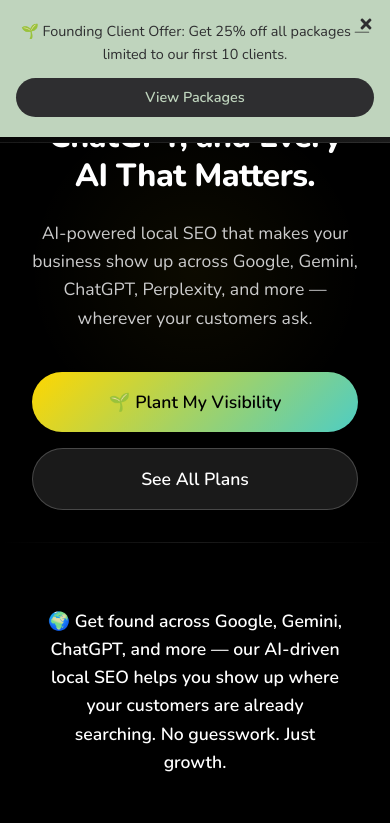
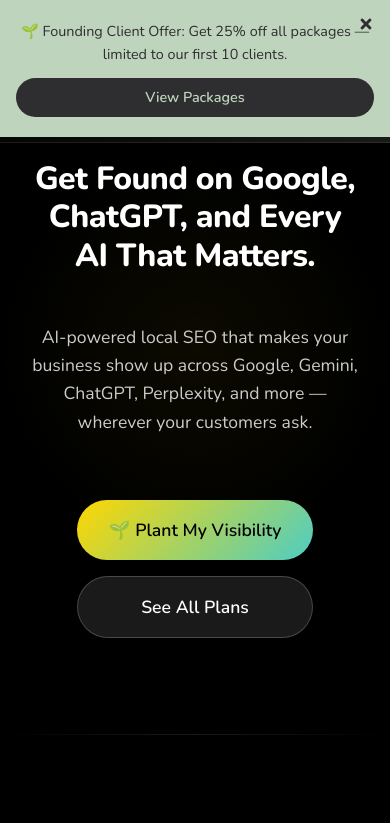
Before and after one commit to KJGuce/dueseasondigital.github.io, a React (Vite) app in the folder react-site/: page / in a window 390 px wide. Shown: the top 823 px of the page. Built offline with nearby package versions, Linux system fonts and the light colour scheme.

Commit message:
fix: adjust homepage hero section padding to prevent navbar overlap

```diff
--- a/react-site/src/pages/HomePage.module.css
+++ b/react-site/src/pages/HomePage.module.css
@@ -21,8 +21,6 @@
 
 /* Hero Section */
 .hero {
-  height: 50vh;
-  min-height: 500px;
   display: flex;
   align-items: center;
   justify-content: center;
@@ -33,8 +31,9 @@
   );
   position: relative;
   overflow: hidden;
-  padding: 8rem 0 4rem;
+  padding: clamp(12rem, 20vw, 16rem) 0 8rem;
   width: 100%;
+  margin-bottom: 2rem;
 }
 
 .hero::before {
@@ -61,6 +60,10 @@
   position: relative;
   z-index: 2;
   text-align: center;
+  display: flex;
+  flex-direction: column;
+  align-items: center;
+  gap: 2.5rem;
 }
 
 .hero h1 {
@@ -156,7 +159,7 @@
 /* Context Section */
 .contextSection {
   text-align: center;
-  margin-bottom: 4rem;
+  margin-bottom: 6rem;
   padding: 0 2rem;
 }
 
@@ -168,12 +171,20 @@
   line-height: 1.6;
 }
 
+.servicesGrid {
+  display: grid;
+  grid-template-columns: repeat(auto-fit, minmax(300px, 1fr));
+  gap: 2rem;
+  margin-bottom: 4rem;
+}
+
 .benefitIcons {
   display: grid;
   grid-template-columns: repeat(3, 1fr);
   gap: 2rem;
   max-width: 1200px;
   margin: 0 auto;
+  margin-bottom: 4rem;
 }
 
 .contextBenefitIcon {
@@ -249,7 +260,7 @@
 
 /* Services Section */
 .services {
-  padding: 4rem 0 6rem;
+  padding: 6rem 0 6rem;
   background: linear-gradient(
     135deg,
     var(--color-background-dark) 0%,
@@ -267,7 +278,7 @@
 
 .sectionHeader {
   text-align: center;
-  margin-bottom: 5rem;
+  margin-bottom: 4rem;
 }
 
 .sectionHeader h2 {
@@ -309,11 +320,12 @@
 
 .packagesGrid {
   display: grid;
-  grid-template-columns: repeat(auto-fit, minmax(min(100%, 350px), 1fr));
+  grid-template-columns: repeat(3, 1fr);
   gap: 2rem;
   width: 100%;
+  max-width: 1200px;
+  margin: 0 auto 4rem;
   padding: 0;
-  margin-bottom: 4rem;
 }
 
 .package {
@@ -813,7 +825,7 @@
   }
 
   .packagesGrid {
-    grid-template-columns: repeat(auto-fit, minmax(min(100%, 300px), 1fr));
+    grid-template-columns: repeat(2, 1fr);
   }
 
   .benefitsGrid {
@@ -827,9 +839,7 @@
 
 @media (max-width: 768px) {
   .hero {
-    height: auto;
-    min-height: 400px;
-    padding: 6rem 0 3rem;
+    padding: 12rem 0 6rem;
   }
 
   .heroGraphic {
@@ -930,12 +940,15 @@
   .benefitIcons {
     grid-template-columns: 1fr;
   }
+
+  .heroContent {
+    gap: 2rem;
+  }
 }
 
 @media (max-width: 480px) {
   .hero {
-    min-height: 350px;
-    padding: 5rem 0 2rem;
+    padding: 10rem 0 4rem;
   }
 
   .heroGraphic {
@@ -1037,6 +1050,14 @@
 
   .benefitIcon {
     padding: 1.5rem;
+  }
+
+  .heroContent {
+    gap: 1.5rem;
+  }
+
+  .scrollCue {
+    bottom: 1rem;
   }
 }
 
@@ -1198,3 +1219,55 @@
     padding: 1.5rem;
   }
 }
+
+.ctaSection {
+  text-align: center;
+  padding: 4rem 0;
+  background: linear-gradient(
+    135deg,
+    var(--color-background) 0%,
+    var(--color-background-dark) 100%
+  );
+  margin-top: 4rem;
+}
+
+.scrollCue {
+  position: absolute;
+  bottom: 2rem;
+  left: 50%;
+  transform: translateX(-50%);
+  display: flex;
+  flex-direction: column;
+  align-items: center;
+  gap: 0.5rem;
+  color: var(--color-text-light);
+  font-size: 0.9rem;
+  opacity: 0.7;
+  transition: opacity 0.3s ease;
+  cursor: pointer;
+}
+
+.scrollCue:hover {
+  opacity: 1;
+}
+
+.scrollCueIcon {
+  font-size: 1.5rem;
+  animation: bounce 2s infinite;
+}
+
+@keyframes bounce {
+  0%,
+  20%,
+  50%,
+  80%,
+  100% {
+    transform: translateY(0);
+  }
+  40% {
+    transform: translateY(-10px);
+  }
+  60% {
+    transform: translateY(-5px);
+  }
+}
```
